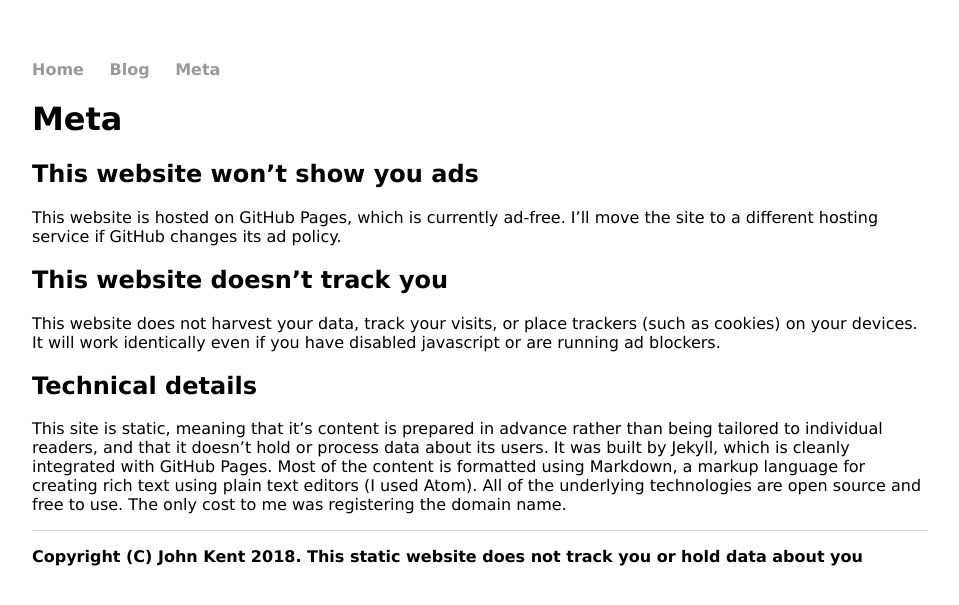
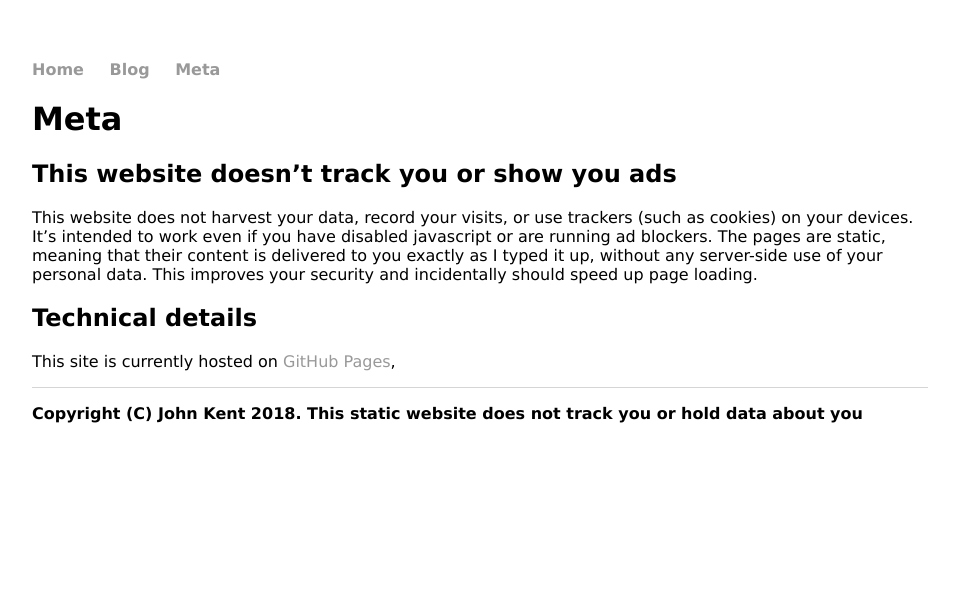
Before and after one commit to KineticLensman/KineticLensman.github.io, a Jekyll site: the page built from meta.md, in a window 1280 px wide. Shown: the top 605 px of the page, without its empty margins (160-1119 px from the left). Built offline with Jekyll 4.4.1, drawn with Linux system fonts in a browser that asks for light colours.

```diff
--- a/meta.md
+++ b/meta.md
@@ -3,14 +3,10 @@
 title: Meta
 ---
 
-## This website won't show you ads
+## This website doesn't track you or show you ads
 
-This website is hosted on GitHub Pages, which is currently ad-free. I'll move the site to a different hosting service if GitHub changes its ad policy.
-
-## This website doesn't track you
-
-This website does not harvest your data, track your visits, or place trackers (such as cookies) on your devices. It will work identically even if you have disabled javascript or are running ad blockers.
+This website does not harvest your data, record your visits, or use trackers (such as cookies) on your devices. It's intended to work even if you have disabled javascript or are running ad blockers. The pages are static, meaning that their content is delivered to you exactly as I typed it up, without any server-side use of your personal data. This improves your security and incidentally should speed up page loading.
 
 ## Technical details
 
-This site is static, meaning that it's content is prepared in advance rather than being tailored to individual readers, and that it doesn't hold or process data about its users. It was built by Jekyll, which is cleanly integrated with GitHub Pages. Most of the content is formatted using Markdown, a markup language for creating rich text using plain text editors (I used Atom). All of the underlying technologies are open source and free to use. The only cost to me was registering the domain name.
+This site is currently hosted on [GitHub Pages](https://pages.github.com/),
```
